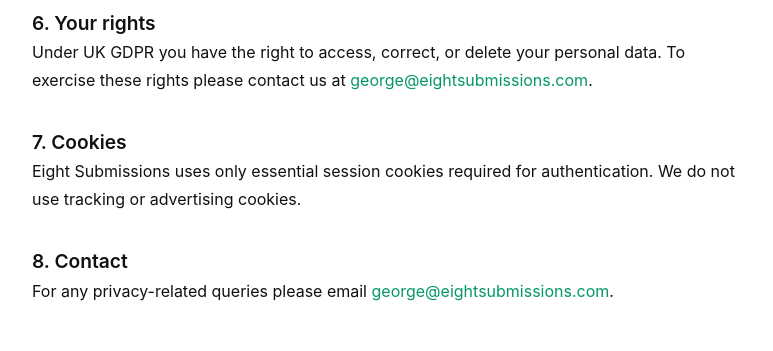
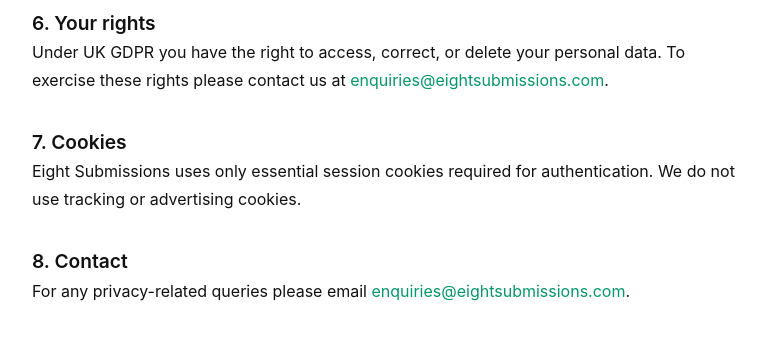
Before and after one commit to george-agyemang/hmrc-platform, a React (Vite) app in the folder frontend/: page /privacy in a window 1280 px wide. Shown: the part 1123-1474 px from the top of the page, without its empty margins (252-1025 px from the left). Built offline with nearby package versions, Linux system fonts and the light colour scheme; no server answers; the HTML template or start-up script is replaced by a standard one.

Commit message:
Replace george@ with enquiries@ across all pages

```diff
--- a/frontend/src/pages/PrivacyPage.jsx
+++ b/frontend/src/pages/PrivacyPage.jsx
@@ -27,11 +27,11 @@
       <h2 style={{fontSize:'1.2rem',fontWeight:600,marginTop:'2rem'}}>5. Data retention</h2>
       <p>We retain your account data for as long as you have an active account. Submission history is retained for 7 years in line with HMRC record-keeping requirements. You may request deletion of your account at any time by contacting us.</p>
       <h2 style={{fontSize:'1.2rem',fontWeight:600,marginTop:'2rem'}}>6. Your rights</h2>
-      <p>Under UK GDPR you have the right to access, correct, or delete your personal data. To exercise these rights please contact us at <a href="mailto:george@eightsubmissions.com" style={{color:'#059669'}}>george@eightsubmissions.com</a>.</p>
+      <p>Under UK GDPR you have the right to access, correct, or delete your personal data. To exercise these rights please contact us at <a href="mailto:enquiries@eightsubmissions.com" style={{color:'#059669'}}>enquiries@eightsubmissions.com</a>.</p>
       <h2 style={{fontSize:'1.2rem',fontWeight:600,marginTop:'2rem'}}>7. Cookies</h2>
       <p>Eight Submissions uses only essential session cookies required for authentication. We do not use tracking or advertising cookies.</p>
       <h2 style={{fontSize:'1.2rem',fontWeight:600,marginTop:'2rem'}}>8. Contact</h2>
-      <p>For any privacy-related queries please email <a href="mailto:george@eightsubmissions.com" style={{color:'#059669'}}>george@eightsubmissions.com</a>.</p>
+      <p>For any privacy-related queries please email <a href="mailto:enquiries@eightsubmissions.com" style={{color:'#059669'}}>enquiries@eightsubmissions.com</a>.</p>
       <p style={{marginTop:'3rem',fontSize:'0.9rem'}}><Link to="/" style={{color:'#059669'}}>← Back to Eight Submissions</Link></p>
     </div>
   );
--- a/frontend/src/pages/TermsPage.jsx
+++ b/frontend/src/pages/TermsPage.jsx
@@ -34,7 +34,7 @@
       <h2 style={{fontSize:'1.2rem',fontWeight:600,marginTop:'2rem'}}>9. Governing law</h2>
       <p>These terms are governed by the laws of England and Wales.</p>
       <h2 style={{fontSize:'1.2rem',fontWeight:600,marginTop:'2rem'}}>10. Contact</h2>
-      <p>For any queries regarding these terms please email <a href="mailto:george@eightsubmissions.com" style={{color:'#059669'}}>george@eightsubmissions.com</a>.</p>
+      <p>For any queries regarding these terms please email <a href="mailto:enquiries@eightsubmissions.com" style={{color:'#059669'}}>enquiries@eightsubmissions.com</a>.</p>
       <p style={{marginTop:'3rem',fontSize:'0.9rem'}}><Link to="/" style={{color:'#059669'}}>← Back to Eight Submissions</Link></p>
     </div>
   );
```
Also changed, not shown: 3 other files (tests, documents, lock files or other folders).
